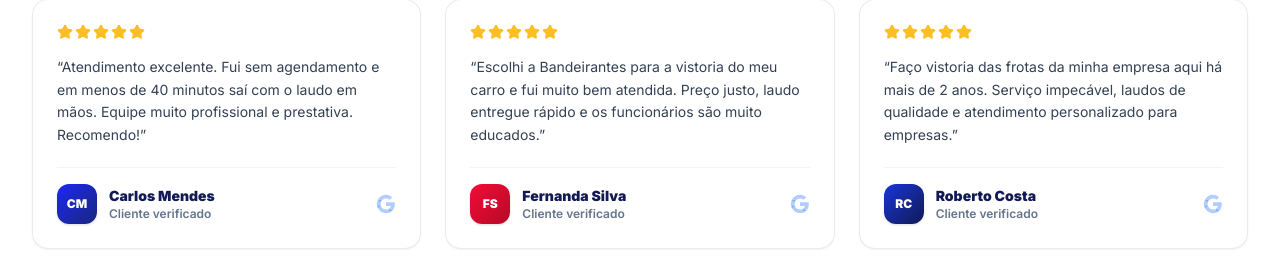
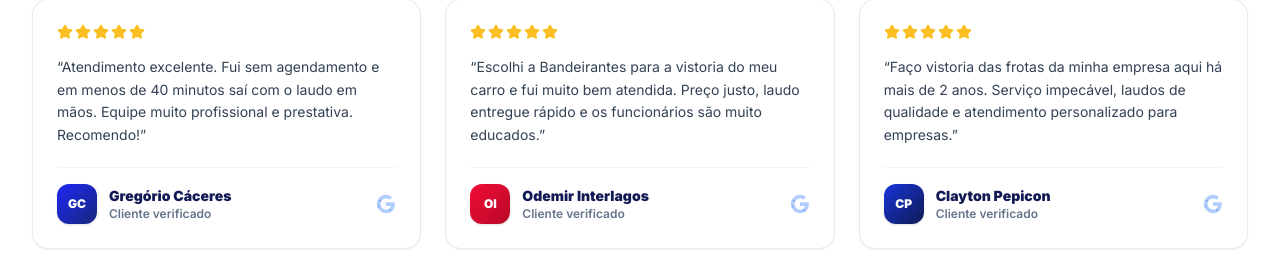
Before and after one commit to BrunoGPBR/bandeirantes-vistorias, a Next.js app: page / in a window 1280 px wide. Shown: the part 3039-3315 px from the top of the page. Built offline with nearby package versions, Linux system fonts and the light colour scheme.

Commit message:
chore: ajustes Testimonials

```diff
--- a/src/components/Testimonials.tsx
+++ b/src/components/Testimonials.tsx
@@ -2,20 +2,20 @@ import { Star } from "lucide-react";
 
 const testimonials = [
   {
-    name: "Carlos Mendes",
-    initials: "CM",
+    name: "Gregório Cáceres",
+    initials: "GC",
     text: "Atendimento excelente. Fui sem agendamento e em menos de 40 minutos saí com o laudo em mãos. Equipe muito profissional e prestativa. Recomendo!",
     gradient: "from-brand-blue-500 to-brand-blue-800",
   },
   {
-    name: "Fernanda Silva",
-    initials: "FS",
+    name: "Odemir Interlagos",
+    initials: "OI",
     text: "Escolhi a Bandeirantes para a vistoria do meu carro e fui muito bem atendida. Preço justo, laudo entregue rápido e os funcionários são muito educados.",
     gradient: "from-brand-red-500 to-brand-red-700",
   },
   {
-    name: "Roberto Costa",
-    initials: "RC",
+    name: "Clayton Pepicon",
+    initials: "CP",
     text: "Faço vistoria das frotas da minha empresa aqui há mais de 2 anos. Serviço impecável, laudos de qualidade e atendimento personalizado para empresas.",
     gradient: "from-brand-blue-600 to-brand-blue-900",
   },
```
